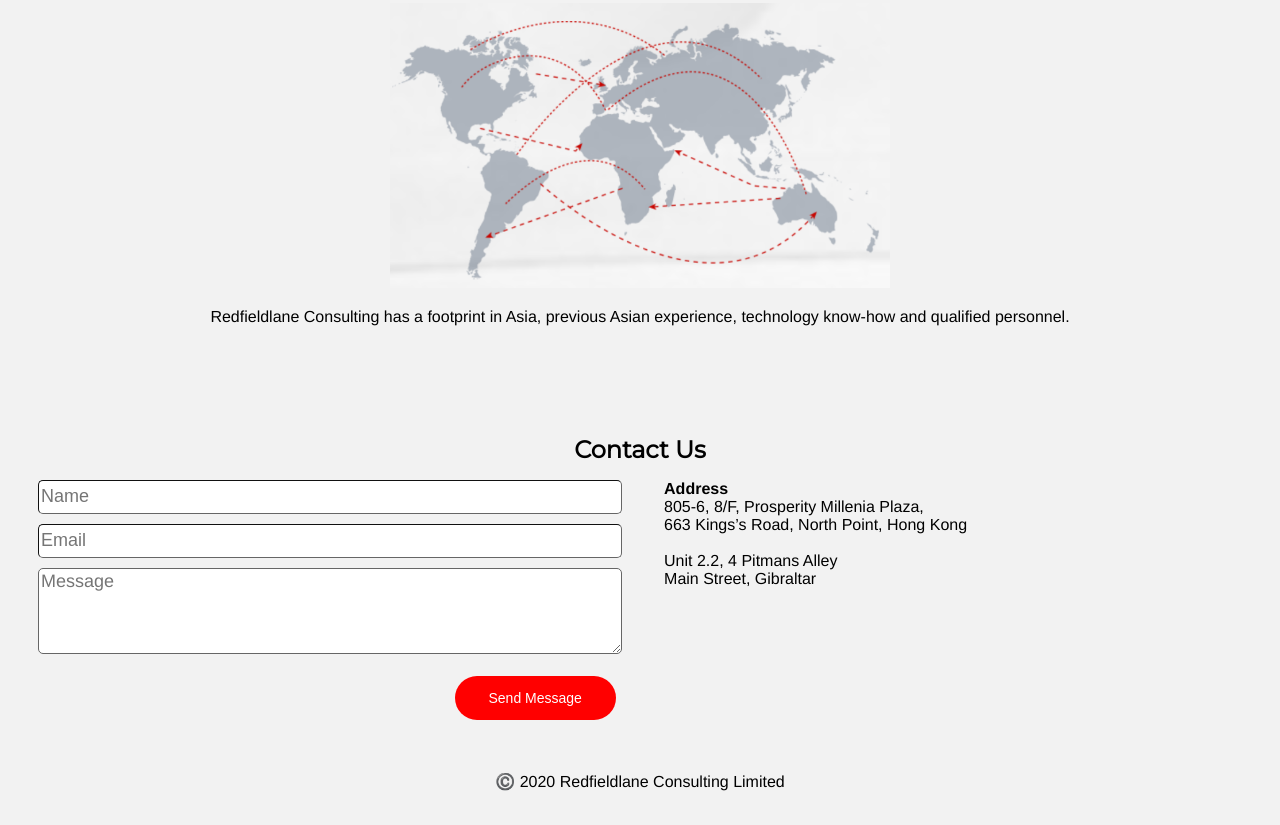
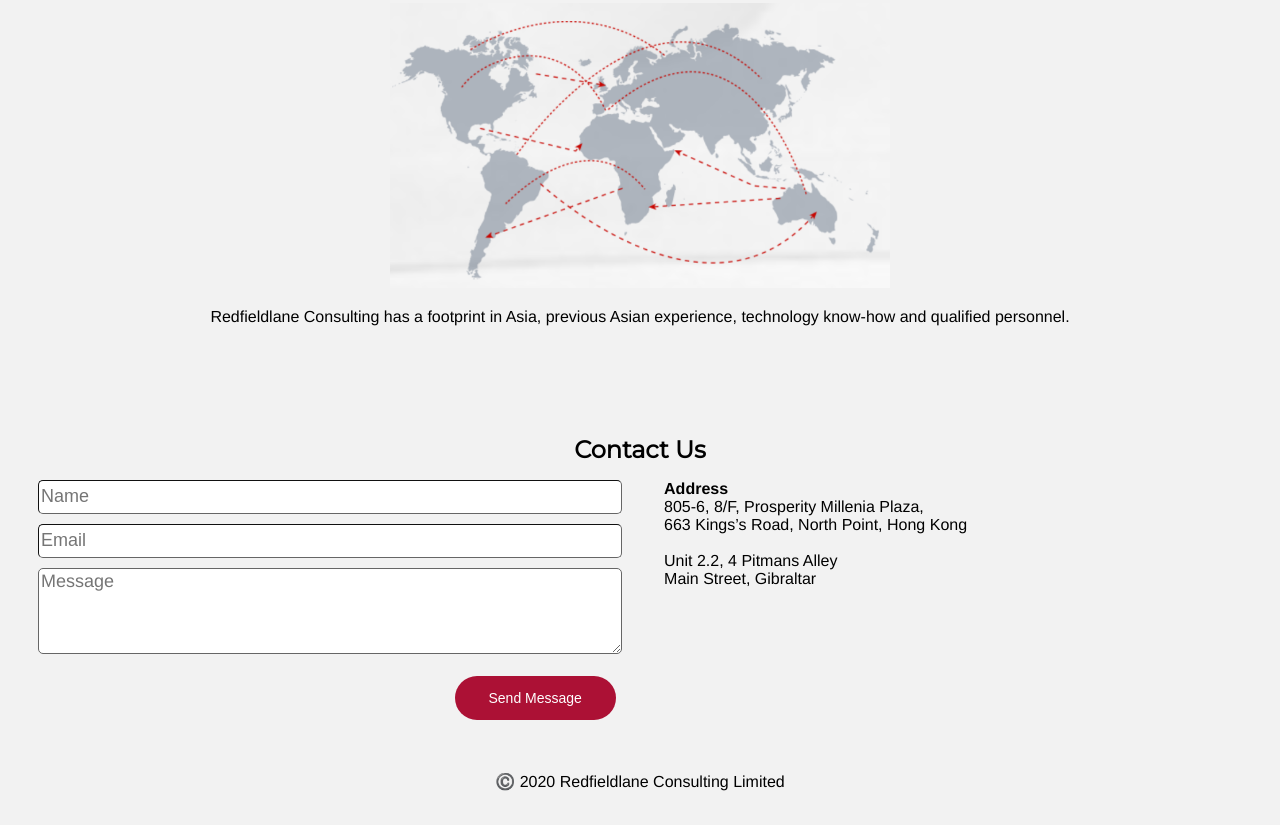
Before and after one commit to Angel-lai/rfc-beta, a plain HTML site: page index.html in a window 1280 px wide. Shown: the part 2204-3029 px from the top of the page. Drawn offline with Linux system fonts and the light colour scheme.

Commit message:
Update index.html

```diff
--- a/index.html
+++ b/index.html
@@ -152,7 +152,8 @@
         color: #ffffff;
         border-radius: 30px;
         padding: 14px 34px;
-        background-color: #ff0000;
+        background-color: #ac1135
+;
         font-size: 14px;
         border: 0;
       }
```
